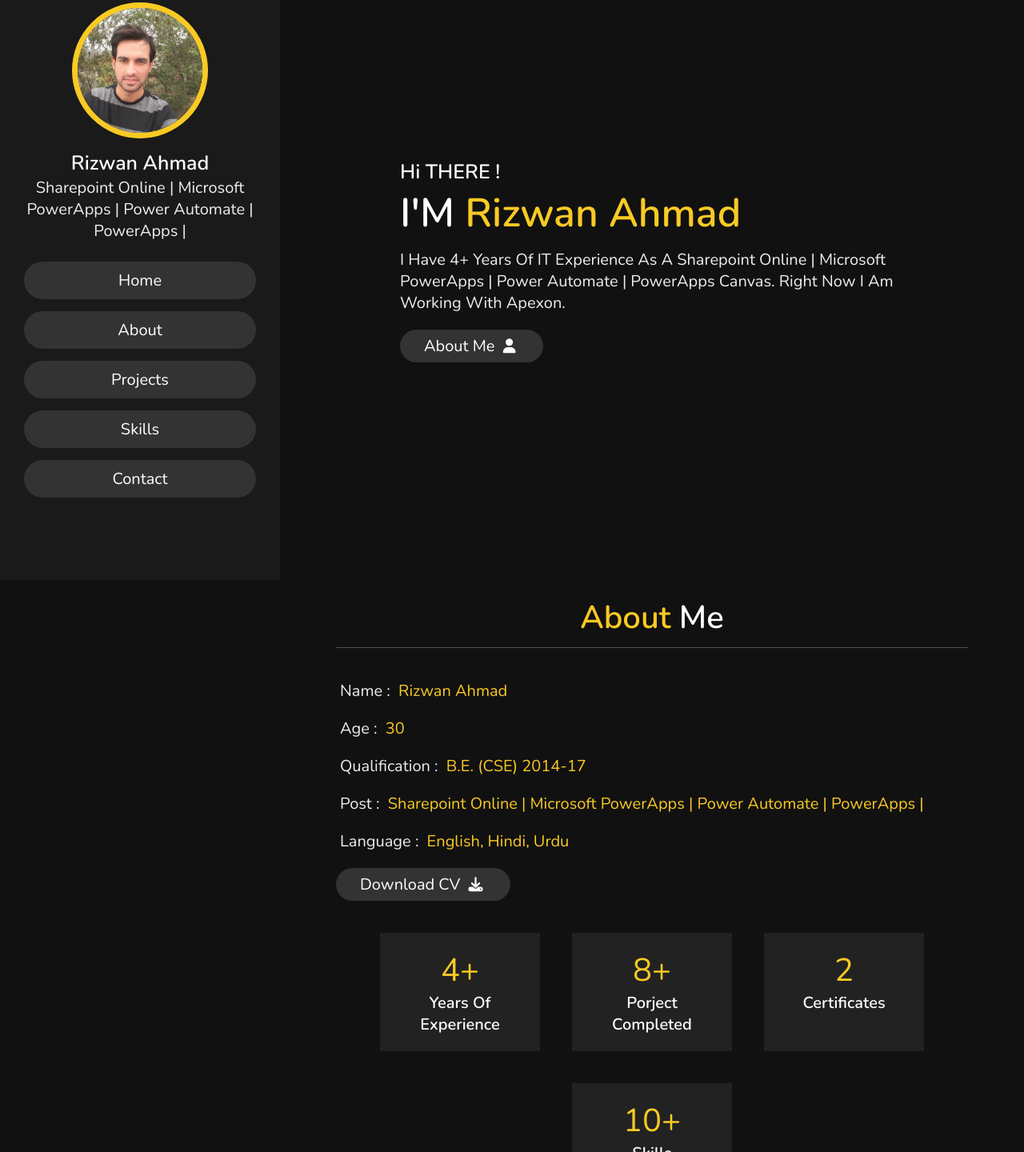
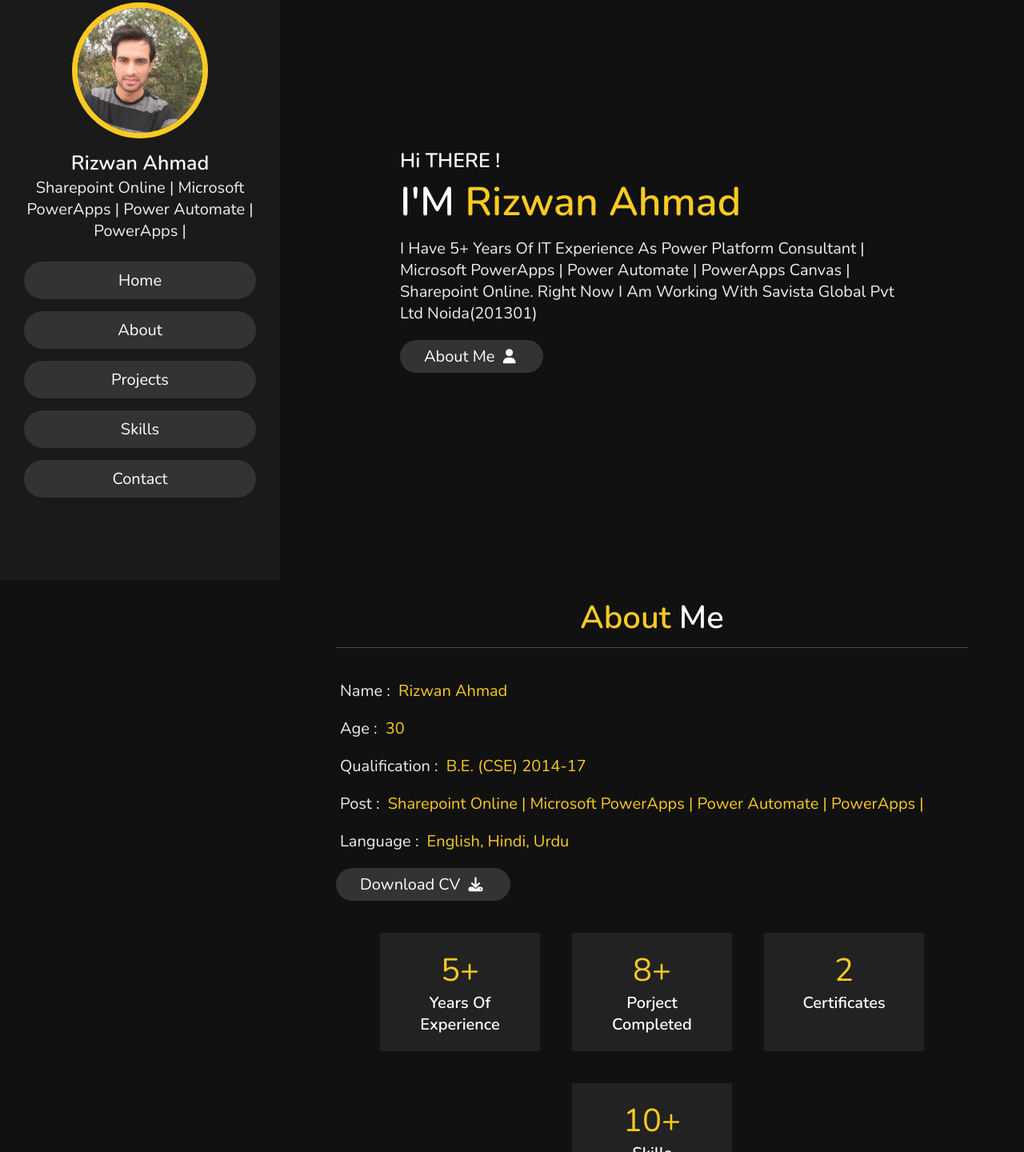
Before and after one commit to rizwan3169/portfolio.github.in, a plain HTML site: page index.html in a window 1280 px wide. Shown: the part 75-1515 px from the top of the page at 80% size. Drawn offline with nearby package versions, Linux system fonts and the light colour scheme.

Commit message:
Update index.html

```diff
--- a/index.html
+++ b/index.html
@@ -50,7 +50,7 @@
         <h3>Hi THERE !</h3>
         <h1>I'M <span>Rizwan Ahmad</span></h1>
         <p>
-            I have 4+ years of IT experience as a Sharepoint Online | Microsoft PowerApps | Power Automate | PowerApps Canvas. Right now I am working with Apexon.
+            I have 5+ years of IT experience as Power Platform Consultant | Microsoft PowerApps | Power Automate | PowerApps Canvas | Sharepoint Online. Right now I am working with Savista Global Pvt Ltd Noida(201301)
         </p>
         <a href="#about"><button class="btn">about me <i class="fas fa-user"></i></button></a>
 
@@ -71,14 +71,14 @@
                 <h3> <span> qualification : </span> B.E. (CSE) 2014-17 </h3>
                 <h3> <span> post : </span> Sharepoint Online | Microsoft PowerApps | Power Automate | PowerApps | </h3>
                 <h3> <span> language : </span> English, Hindi, Urdu </h3>
-                <a href="https://rizwan3169.github.io/portfolio.github.in/RizwanAhmadKhan.pdf" target="_blank" download><button class="btn"> download CV <i
+                <a href="https://rizwan3169.github.io/portfolio.github.in/CV_Rizwan_Khan.pdf" target="_blank" download><button class="btn"> download CV <i
                             class="fas fa-download"></i> </button></a> <br />
             </div>
 
             <div class="counter">
 
                 <div class="box">
-                    <span>4+</span>
+                    <span>5+</span>
                     <h3>years of experience</h3>
                 </div>
 
```
